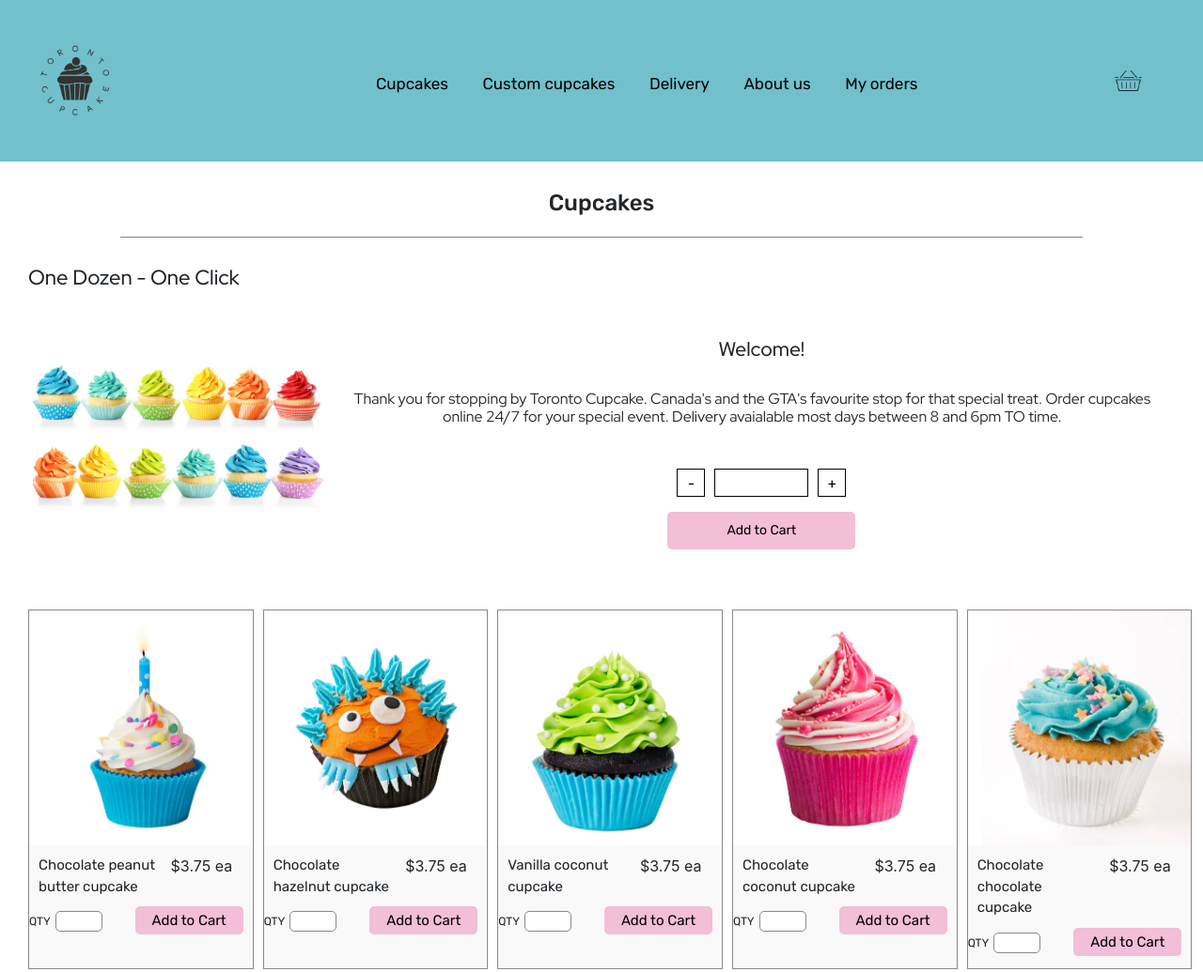
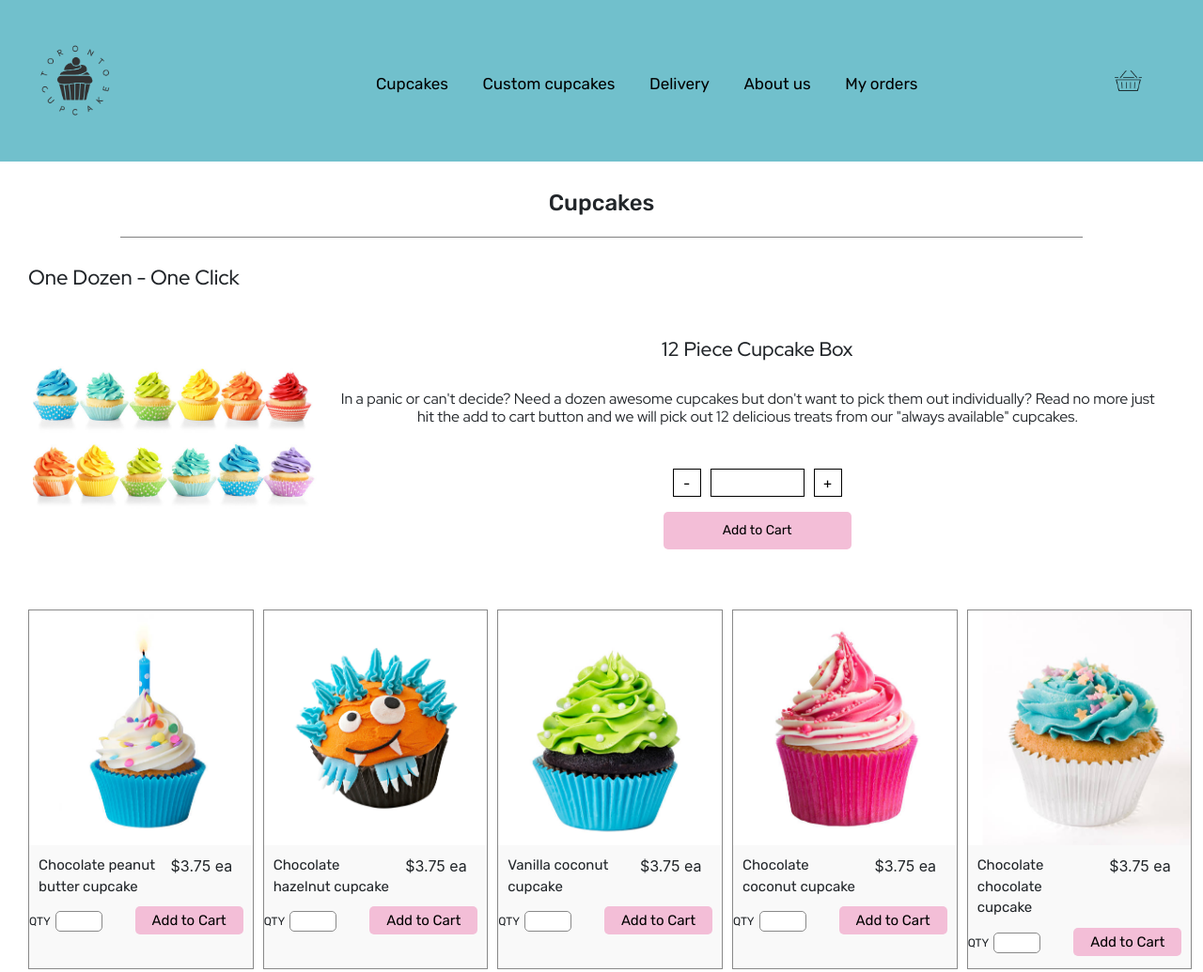
Before and after one commit to SeulgiH15/ux_ui_hw_final_project_group_5, a plain HTML site: page product_v1/index.html in a window 1280 px wide. Shown: the top 1035 px of the page at 94% size. Drawn offline with nearby package versions, Linux system fonts and the light colour scheme.

Commit message:
v3_update
h5 update for dozen cupcakes order

```diff
--- a/product_v1/index.html
+++ b/product_v1/index.html
@@ -32,8 +32,8 @@
           <div class="dozen_img"></div>
           <div class="dozen_order">
             <div class="dozen_text">
-              <h4 class="welcome">Welcome!</h4>
-              <h5>Thank you for stopping by Toronto Cupcake. Canada's and the GTA's favourite stop for that special treat. Order cupcakes online 24/7 for your special event. Delivery avaialable most days between 8 and 6pm TO time.</h5>
+              <h4 class="welcome">12 Piece Cupcake Box</h4>
+              <h5>In a panic or can't decide? Need a dozen awesome cupcakes but don't want to pick them out individually? Read no more just hit the add to cart button and we will pick out 12 delicious treats from our "always available" cupcakes.</h5>
             </div>
             <div class="dozen_number">
               <button class="minus">-</button>
```
